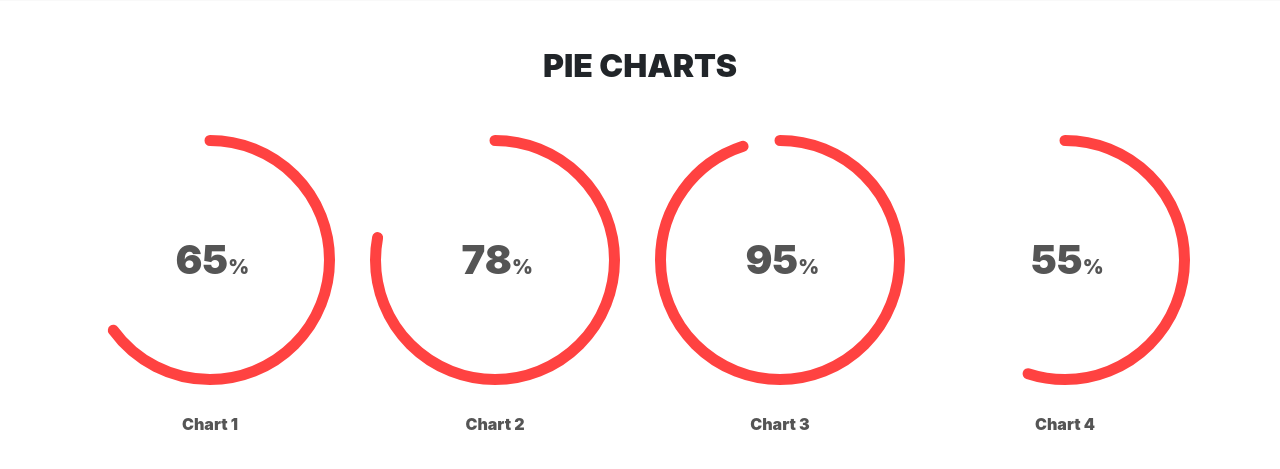
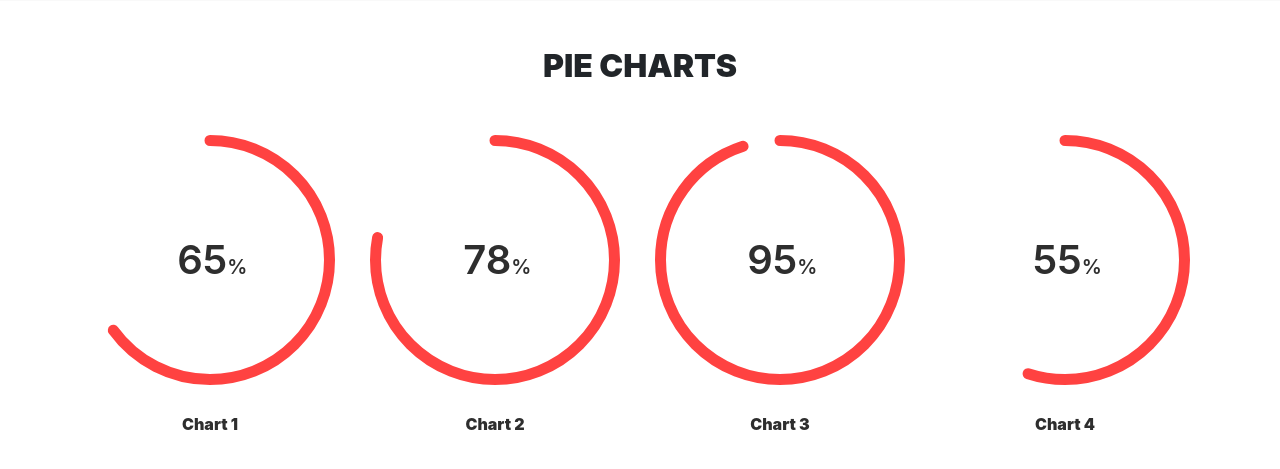
Before and after one commit to jamesdesigns/pie-charts, a plain HTML site: page index.html in a window 1280 px wide. Drawn offline with nearby package versions, Linux system fonts and the light colour scheme; a web font is replaced by a local one.

Commit message:
Edit the font-weight

```diff
--- a/styles.css
+++ b/styles.css
@@ -16,7 +16,7 @@
 	max-width: 250px;
 	width: 100%;
 	margin-bottom: 30px;
-	color: #555;
+	color: rgb(46, 46, 46);
 }
 
 .chart-container
@@ -45,6 +45,7 @@
 	height: 100%;
 }
 
+
 .skill-item .chart:before,
 .skill-item .percent
 {
@@ -57,7 +58,7 @@
 	position: relative;
 	line-height: 1;
 	font-size: 40px;
-	font-weight: 900;
+	font-weight: 600;
 	z-index: 2;
 }
 
```
